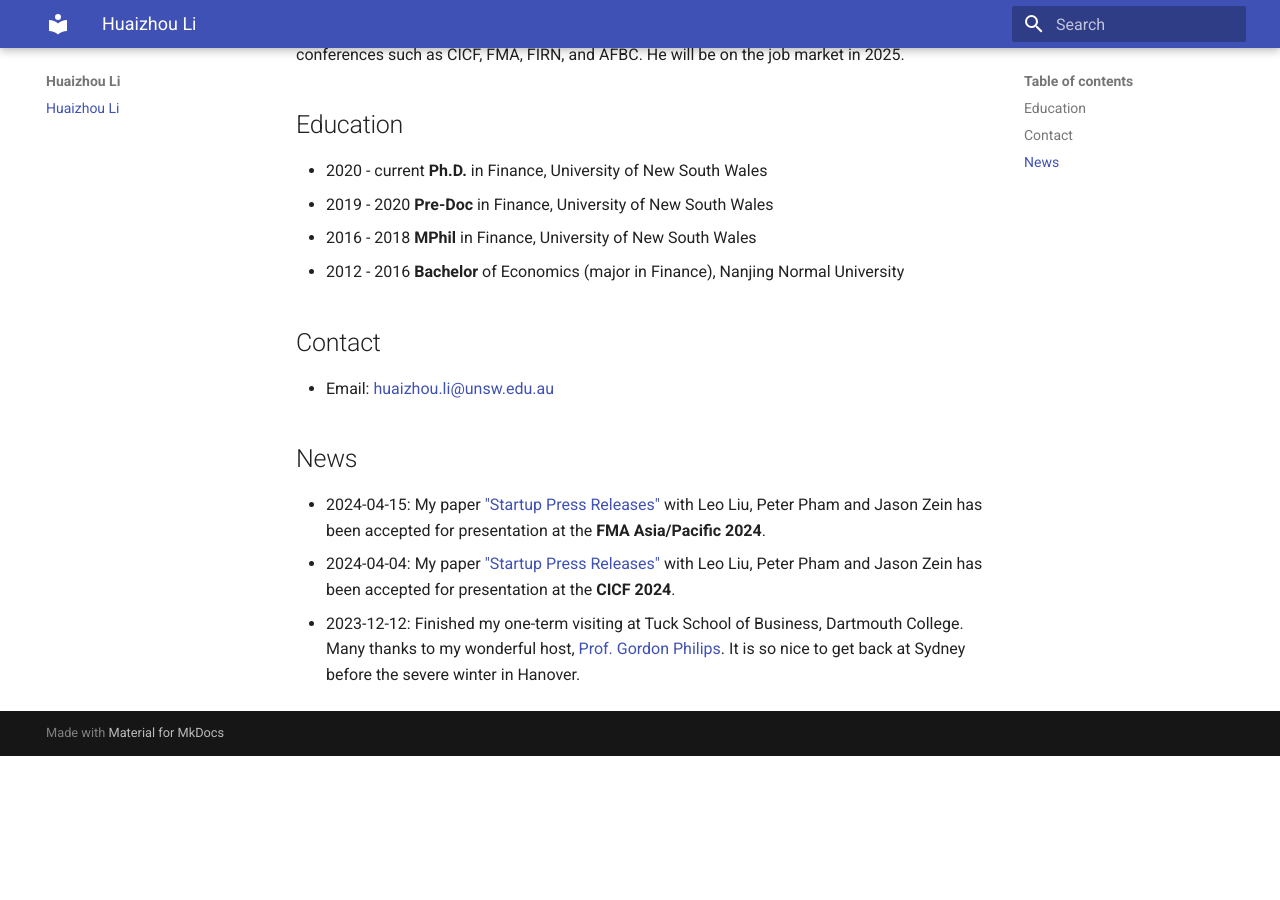
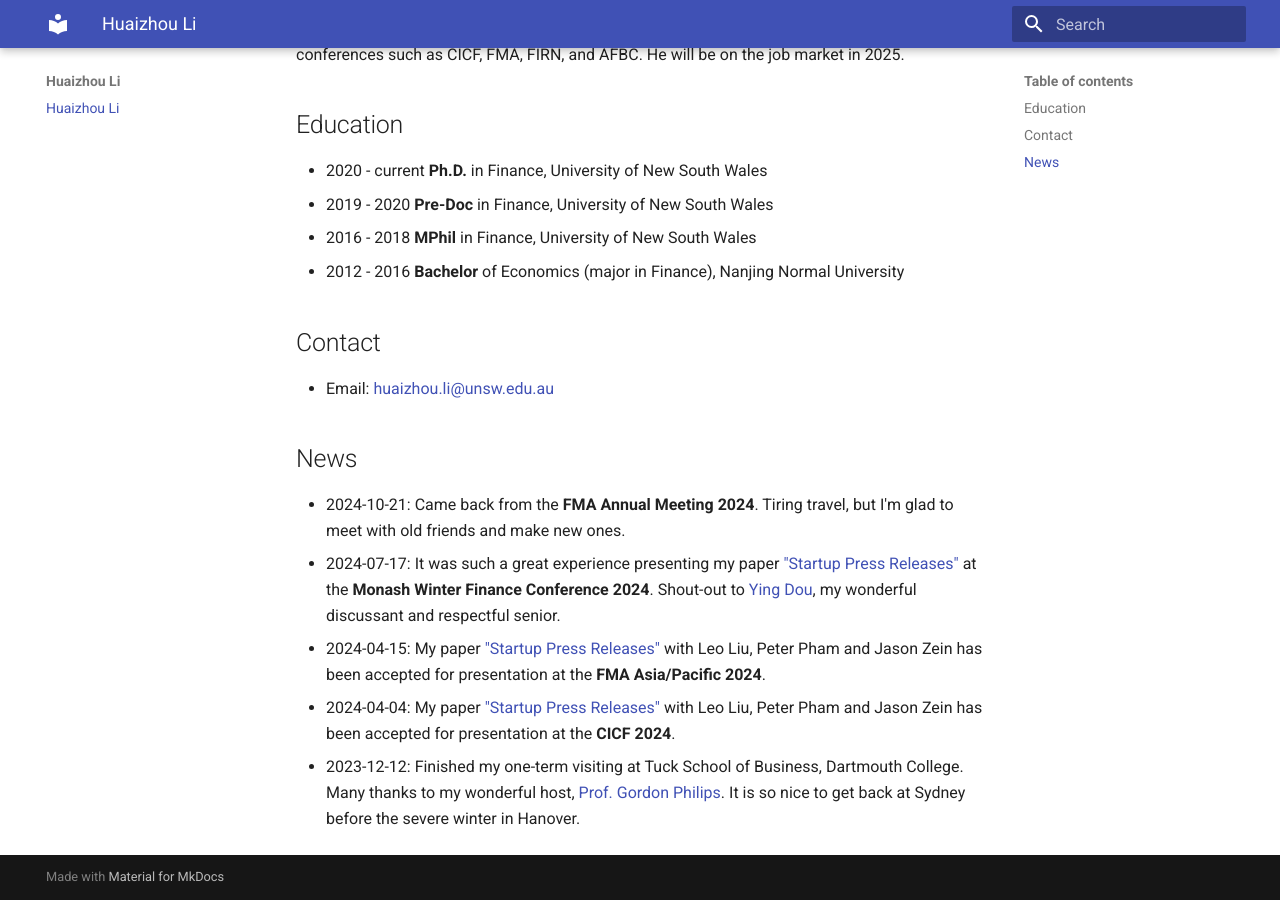
Before and after one commit to huaizhouli/huaizhouli.github.io, an MkDocs documentation site: the page built from docs/index.md, in a window 1280 px wide and 900 px high, scrolled down 697 px. Built offline with MkDocs 1.6.1 and Material for MkDocs 9.7.7, drawn with Linux system fonts in a browser that asks for light colours; before the commit the page ends 1453 px from its top, so only the background shows below that.

Commit message:
Update index.md

```diff
--- a/docs/index.md
+++ b/docs/index.md
@@ -19,6 +19,8 @@ His work has been accepted for presentation at conferences such as CICF, FMA, FI
 
 ## News
 
+- 2024-10-21: Came back from the **FMA Annual Meeting 2024**. Tiring travel, but I'm glad to meet with old friends and make new ones.
+- 2024-07-17: It was such a great experience presenting my paper ["Startup Press Releases"]() at the **Monash Winter Finance Conference 2024**. Shout-out to [Ying Dou](https://research.monash.edu/en/persons/ying-dou), my wonderful discussant and respectful senior.
 - 2024-04-15: My paper ["Startup Press Releases"]() with Leo Liu, Peter Pham and Jason Zein has been accepted for presentation at the **FMA Asia/Pacific 2024**.
 - 2024-04-04: My paper ["Startup Press Releases"]() with Leo Liu, Peter Pham and Jason Zein has been accepted for presentation at the **CICF 2024**.
 - 2023-12-12: Finished my one-term visiting at Tuck School of Business, Dartmouth College. Many thanks to my wonderful host, [Prof. Gordon Philips](https://facultynew.tuck.dartmouth.edu/gordon-phillips/). It is so nice to get back at Sydney before the severe winter in Hanover.
```
